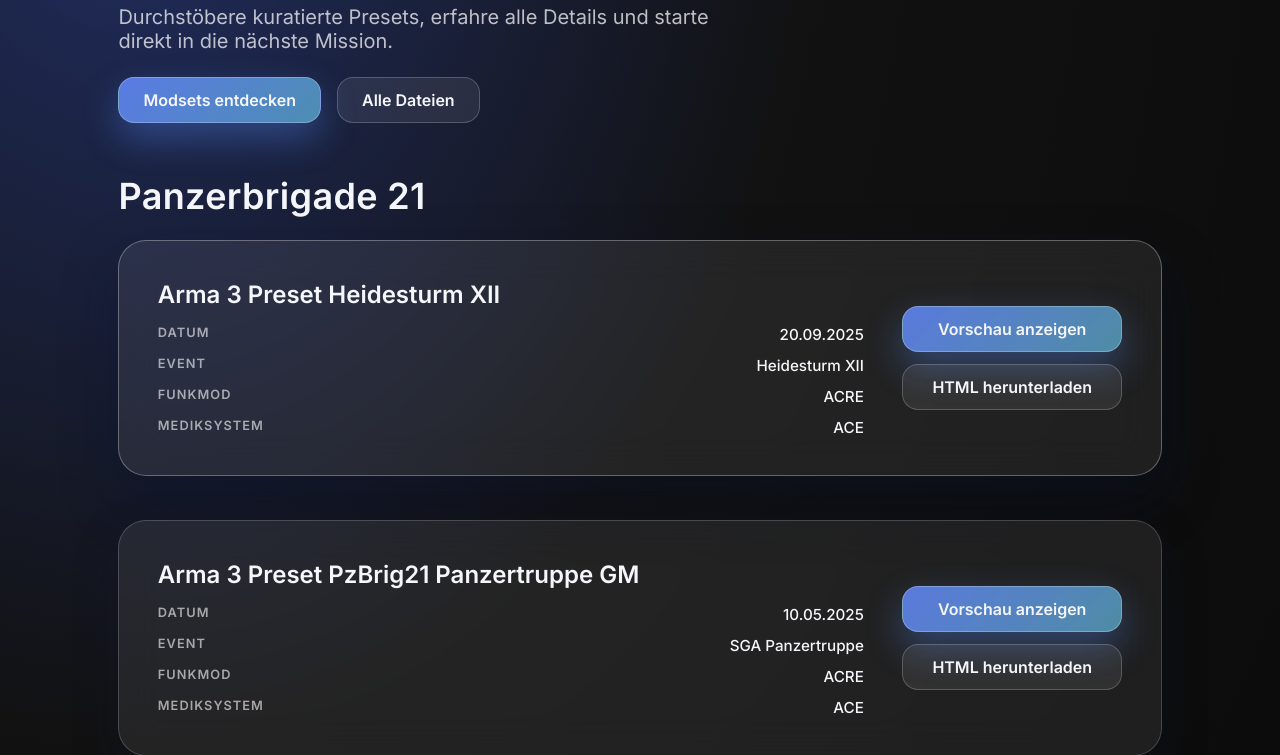
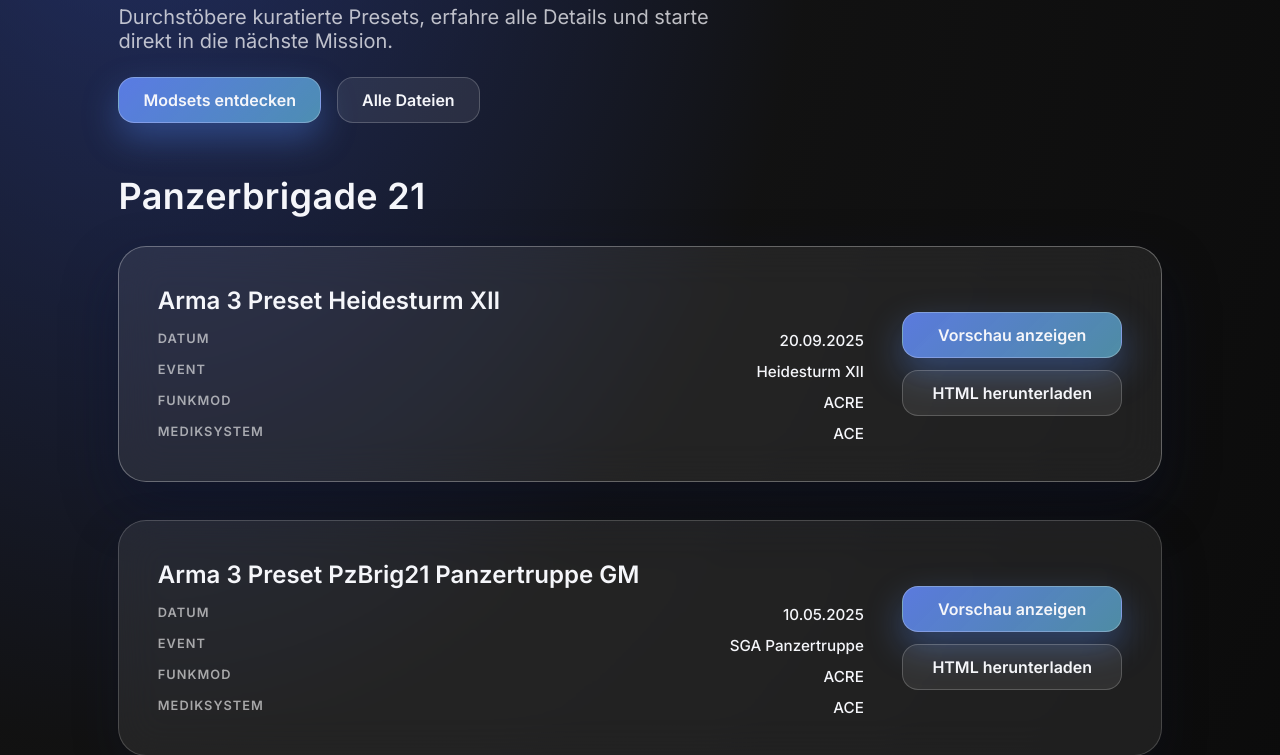
Before and after one commit to sancron/Workshop-HTML-Webseite, a PHP site: page / in a window 1280 px wide, with the pointer over the restyled element. Shown: the part 359-1114 px from the top of the page. Run offline with PHP 8.4, Linux system fonts and the light colour scheme.

Commit message:
Restore glass card and remove hover translation

```diff
--- a/assets/css/app.css
+++ b/assets/css/app.css
@@ -310,7 +310,6 @@ input[type="button"].btn-danger {
 
 .modset-card:hover,
 .modset-card:focus-within {
-    transform: translateY(-6px);
     border-color: rgba(255, 255, 255, 0.3);
     box-shadow: 0 24px 55px rgba(9, 18, 48, 0.4);
 }
```
